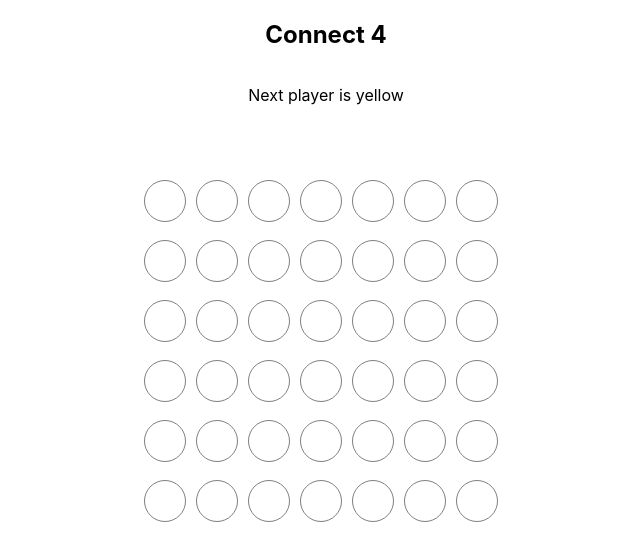
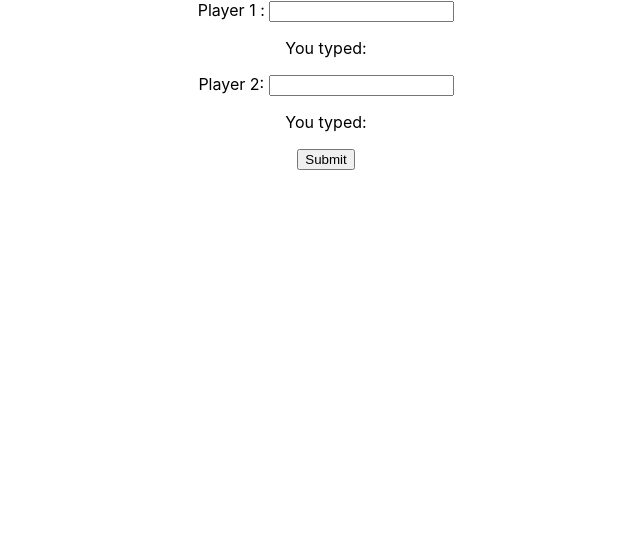
Before and after one commit to jasmine-ship-it/connect4game, a React (Create React App) app: page / in a window 1280 px wide. Shown: the top 560 px of the page, without its empty margins (314-954 px from the left). Built offline with nearby package versions, Linux system fonts and the light colour scheme.

Commit message:
text input field to enter names of players

```diff
--- a/src/App.css
+++ b/src/App.css
@@ -77,7 +77,6 @@ body {
 }
 
 .selectColumn-button:hover {
-  border: 2px solid grey;
   font-size: 0px;
   opacity: 50%;
 }
--- a/src/App.js
+++ b/src/App.js
@@ -1,11 +1,49 @@
-import { Component } from "react";
-// import ReactDOM from "react-dom/client";
+import { Component, useState } from "react";
 import "./App.css";
 
 function App() {
+  const [playerOneName, setPlayerOneName] = useState("");
+  const [playerTwoName, setPlayerTwoName] = useState("");
+  const [newPlayers, setNewPlayers] = useState(false);
+
+  const handleChange = (event) => {
+    const { id, value } = event.target;
+    if (id === "playerOneTextField") {
+      setPlayerOneName(value);
+    } else if (id === "playerTwoTextField") {
+      setPlayerTwoName(value);
+    }
+  };
+
+  const handleSubmit = () => {
+    setNewPlayers(!newPlayers);
+  };
+
   return (
     <div className="App">
-      <Game />
+      {!newPlayers ? (
+        <div>
+          <label htmlFor="name">Player 1 : </label>{" "}
+          <input
+            type="text"
+            id="playerOneTextField"
+            value={playerOneName}
+            onChange={handleChange}
+          />
+          <p>You typed: {playerOneName}</p>
+          <label htmlFor="name">Player 2: </label>
+          <input
+            type="text"
+            id="playerTwoTextField"
+            value={playerTwoName}
+            onChange={handleChange}
+          />
+          <p>You typed: {playerTwoName}</p>
+          <button onClick={handleSubmit}>Submit</button>
+        </div>
+      ) : (
+        <Game playerOneName={playerOneName} playerTwoName={playerTwoName} />
+      )}
     </div>
   );
 }
@@ -22,7 +60,7 @@ function YesResetGame(props) {
   return (
     <div>
       <div className="yesResetGame-container">
-        <h1>another game?</h1>
+        <h1>{props.status}</h1>
       </div>
       <div>
         <button onClick={props.handleClickYes}>Yes</button>
@@ -52,7 +90,7 @@ class Game extends Component {
         [0, 0, 0, 0, 0, 0],
       ],
       counter: true,
-      //  = yellow counter
+      // y = yellow counter
       // r = red counter
       playing: true,
     };
@@ -236,6 +274,7 @@ class Game extends Component {
 
   render() {
     console.log("rendered game");
+    const { playerOneName, playerTwoName } = this.props;
     let status;
     const winner = this.checkWinner(this.state.board, this.state.counter);
 
@@ -247,7 +286,8 @@ class Game extends Component {
       );
     }
     if (winner) {
-      status = "winner is " + winner + "! do you want to play a new game?";
+      const winnerName = this.state.counter ? playerOneName : playerTwoName;
+      status = "winner is " + winnerName + "! do you want to play a new game?";
       return (
         <YesResetGame
           handleClickYes={() => {
@@ -256,10 +296,13 @@ class Game extends Component {
           handleClickNo={() => {
             this.handleClickNo();
           }}
+          status={status}
         />
       );
     } else {
-      status = "Next player is " + (this.state.counter ? "yellow" : "red");
+      status =
+        "Next player is " +
+        (this.state.counter ? playerOneName : playerTwoName);
     }
     return (
       <div>
```
